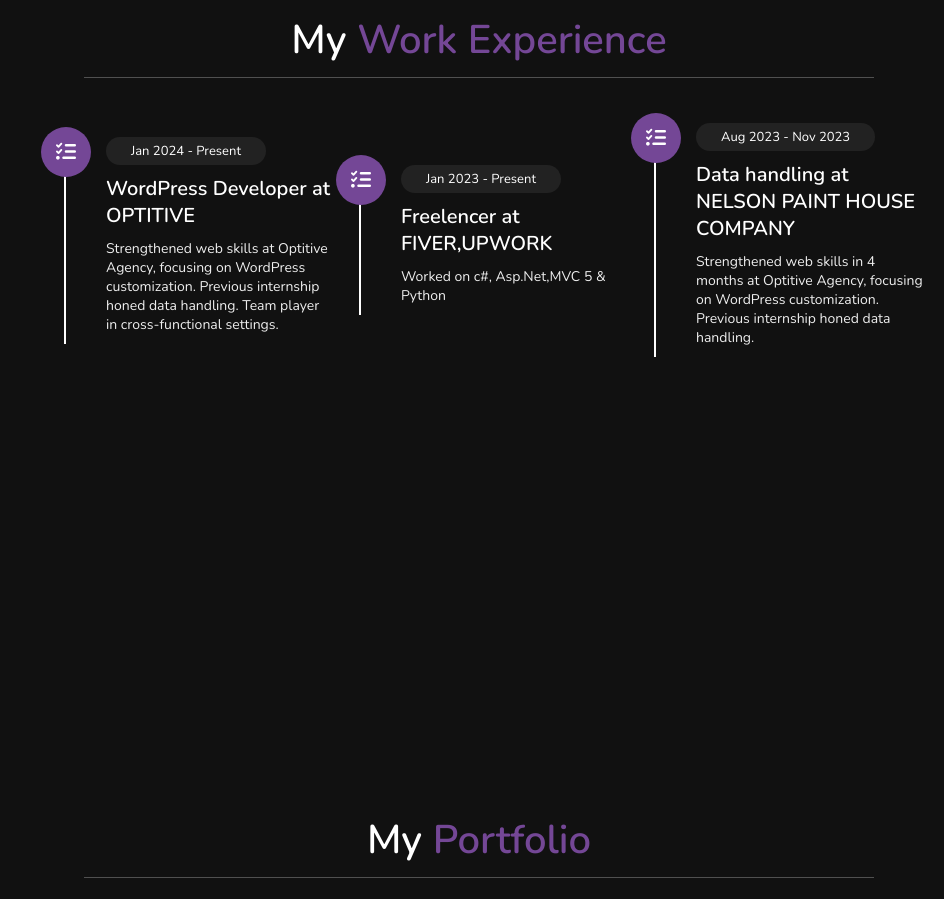
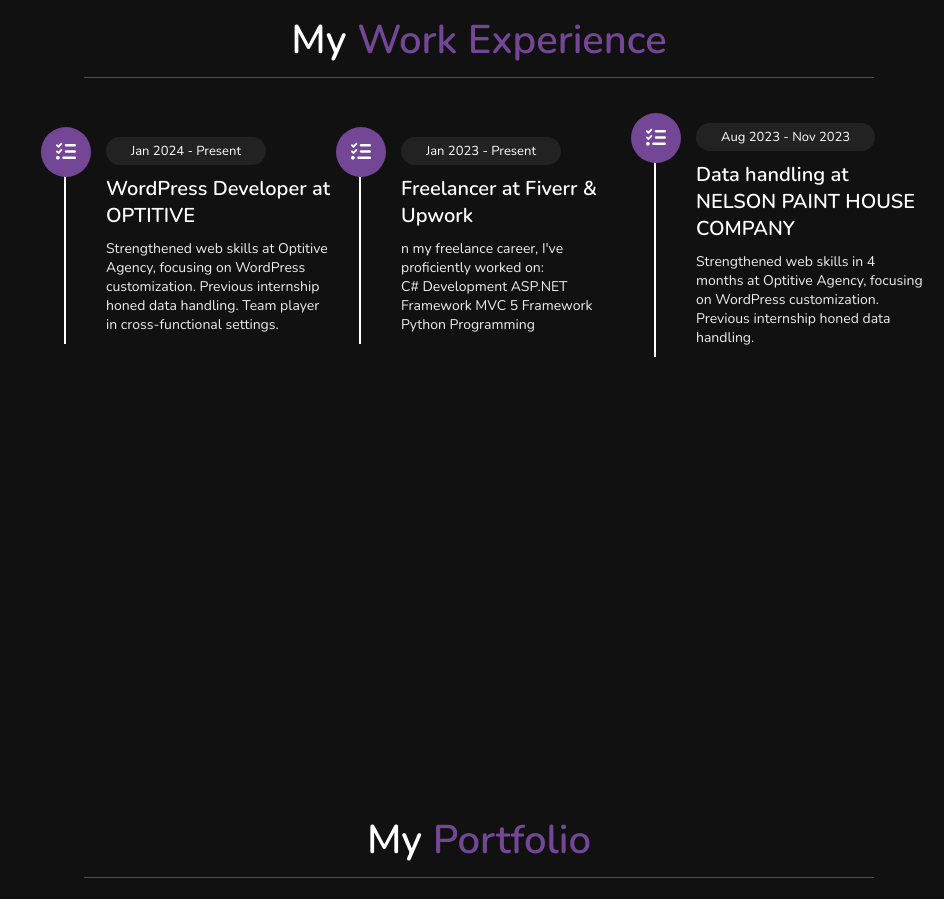
Before and after one commit to bilalCMD/Hafiz, a plain HTML site: page index.html in a window 1280 px wide. Shown: the part 1607-2506 px from the top of the page, without its empty margins (336-1280 px from the left). Drawn offline with nearby package versions, Linux system fonts and the light colour scheme.

Commit message:
namechange

```diff
--- a/index.html
+++ b/index.html
@@ -94,8 +94,13 @@
       <div class="box">
         <i class="fas fa-tasks"></i>
         <span class="span"> Jan 2023 - Present</span>
-        <h3>Freelencer at FIVER,UPWORK</h3>
-        <p>Worked on c#, Asp.Net,MVC 5 & Python</p>
+        <h3>Freelancer at Fiverr & Upwork</h3>
+        <p>n my freelance career, I've proficiently worked on:
+          <br>
+          C# Development
+          ASP.NET Framework
+          MVC 5 Framework
+          Python Programming</p>
       </div>
       <div class="box">
         <i class="fas fa-tasks"></i>
```
